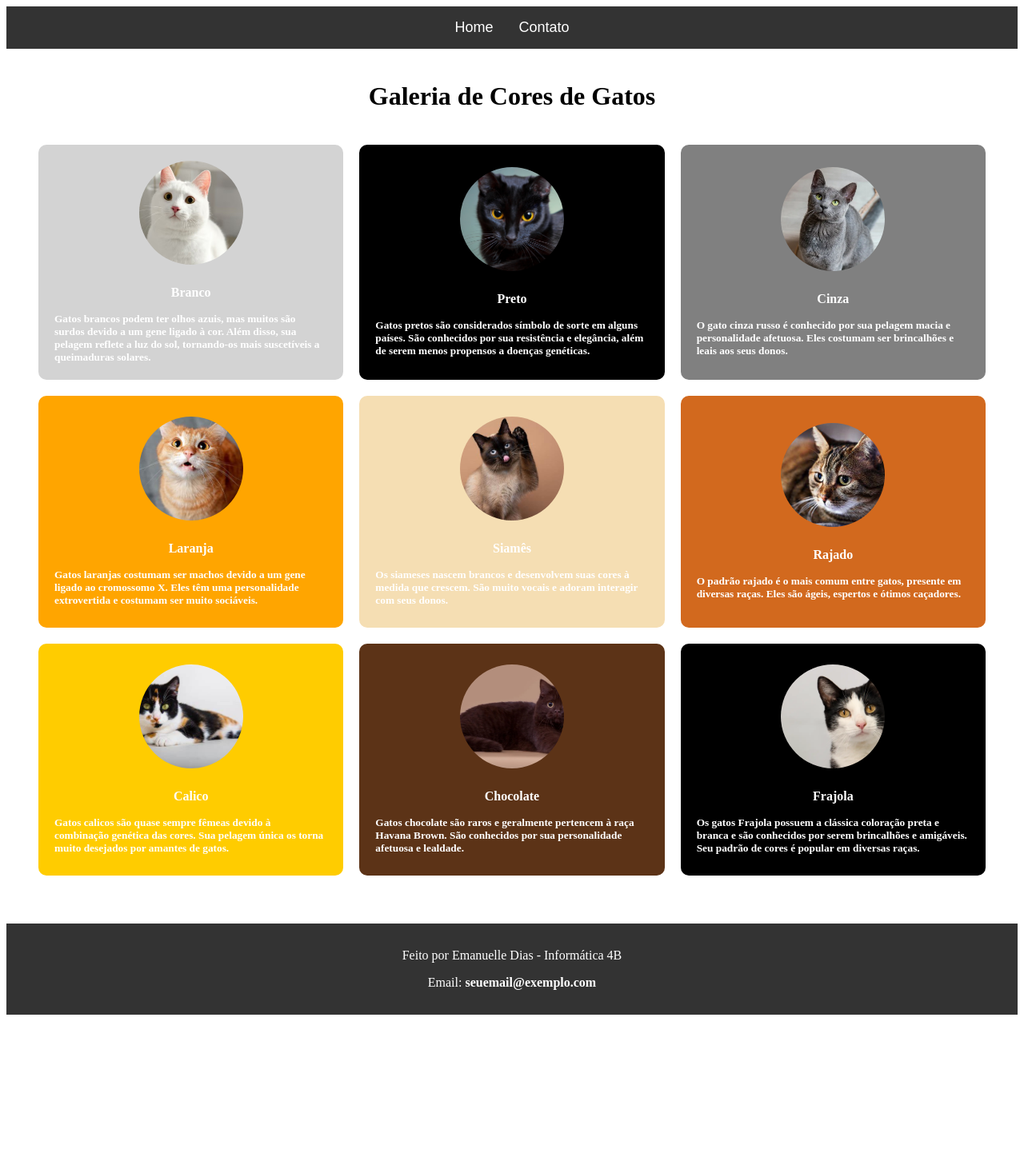
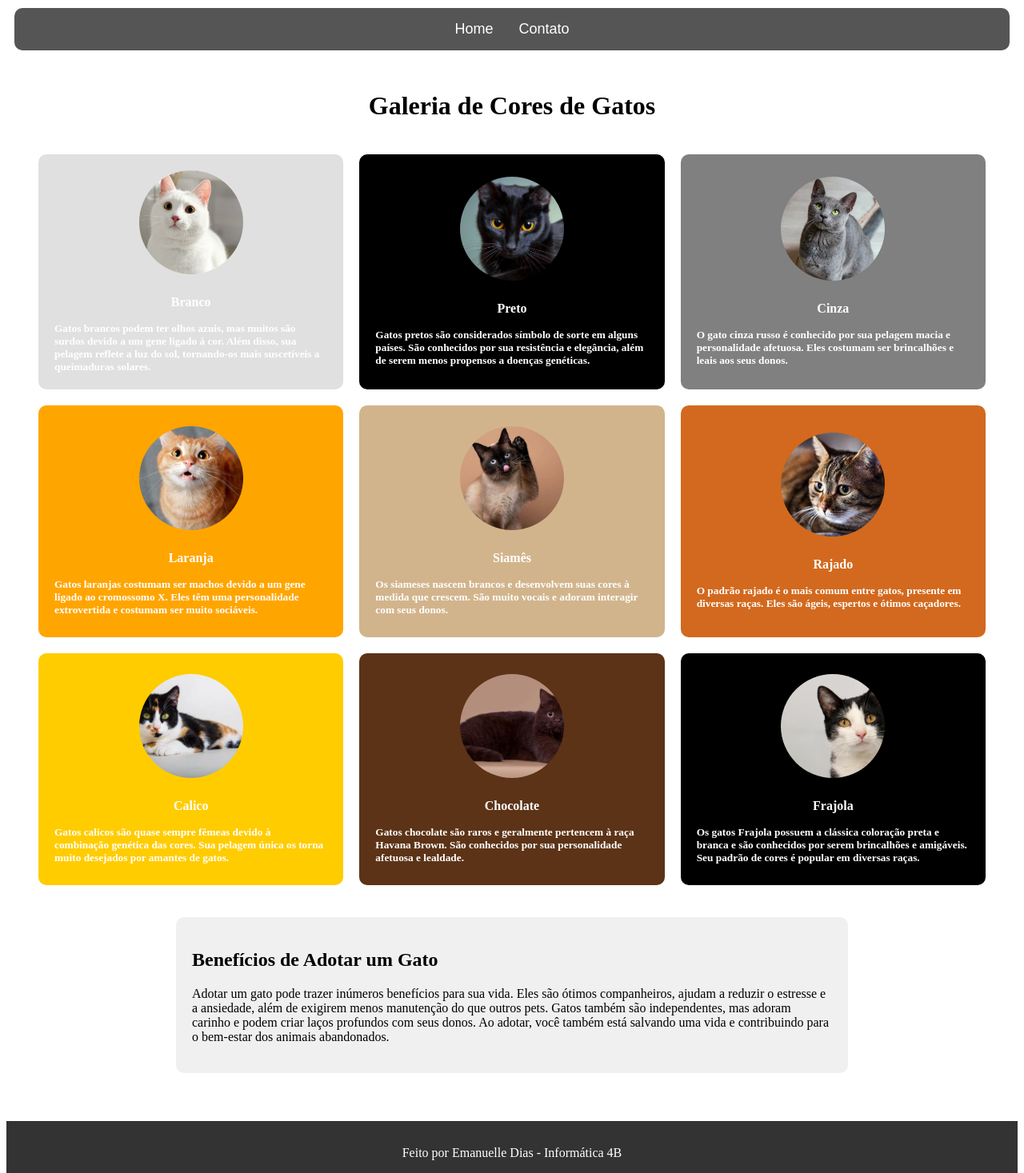
Before and after one commit to manudiass03/manudiass03.github.io, a SvelteKit app: page / in a window 1280 px wide. Shown: the top 1467 px of the page at 80% size. Before the commit the page ends 1277 px from the top, so only its background shows below. Built offline with nearby package versions, Linux system fonts and the light colour scheme.

Commit message:
texto adoçao

```diff
--- a/src/routes/+page.svelte
+++ b/src/routes/+page.svelte
@@ -2,11 +2,11 @@
     import { onMount } from 'svelte';
     let page = 'home';
     let colors = [
-        { name: 'Branco', fact: 'Gatos brancos podem ter olhos azuis, mas muitos são surdos devido a um gene ligado à cor. Além disso, sua pelagem reflete a luz do sol, tornando-os mais suscetíveis a queimaduras solares.', color: '#D3D3D3', image: 'branco.jpg' },
+        { name: 'Branco', fact: 'Gatos brancos podem ter olhos azuis, mas muitos são surdos devido a um gene ligado à cor. Além disso, sua pelagem reflete a luz do sol, tornando-os mais suscetíveis a queimaduras solares.', color: '#E0E0E0', image: 'branco.jpg' },
         { name: 'Preto', fact: 'Gatos pretos são considerados símbolo de sorte em alguns países. São conhecidos por sua resistência e elegância, além de serem menos propensos a doenças genéticas.', color: '#000000', image: 'preto.jpg' },
         { name: 'Cinza', fact: 'O gato cinza russo é conhecido por sua pelagem macia e personalidade afetuosa. Eles costumam ser brincalhões e leais aos seus donos.', color: '#808080', image: 'cinza.jpg' },
         { name: 'Laranja', fact: 'Gatos laranjas costumam ser machos devido a um gene ligado ao cromossomo X. Eles têm uma personalidade extrovertida e costumam ser muito sociáveis.', color: '#FFA500', image: 'laranja.jpg' },
-        { name: 'Siamês', fact: 'Os siameses nascem brancos e desenvolvem suas cores à medida que crescem. São muito vocais e adoram interagir com seus donos.', color: '#F5DEB3', image: 'siames.jpg' },
+        { name: 'Siamês', fact: 'Os siameses nascem brancos e desenvolvem suas cores à medida que crescem. São muito vocais e adoram interagir com seus donos.', color: '#D2B48C', image: 'siames.jpg' },
         { name: 'Rajado', fact: 'O padrão rajado é o mais comum entre gatos, presente em diversas raças. Eles são ágeis, espertos e ótimos caçadores.', color: '#D2691E', image: 'rajado.jpg' },
         { name: 'Calico', fact: 'Gatos calicos são quase sempre fêmeas devido à combinação genética das cores. Sua pelagem única os torna muito desejados por amantes de gatos.', color: '#FFCC00', image: 'calico.jpg' },
         { name: 'Chocolate', fact: 'Gatos chocolate são raros e geralmente pertencem à raça Havana Brown. São conhecidos por sua personalidade afetuosa e lealdade.', color: '#5C3317', image: 'chocolate.jpg' },
@@ -23,12 +23,14 @@
         background: #f8f9fa;
     }
     nav {
-        background: #333;
+        background: #555;
         color: white;
         padding: 15px;
         display: flex;
         justify-content: center;
         gap: 20px;
+        border-radius: 10px;
+        margin: 10px;
     }
     nav button {
         background: none;
@@ -79,6 +81,13 @@
         text-align: center;
         margin-top: 20px;
     }
+    .adoption-benefits {
+        background: #f0f0f0;
+        padding: 20px;
+        margin: 20px auto;
+        border-radius: 10px;
+        max-width: 800px;
+    }
 </style>
 
 <nav>
@@ -98,6 +107,10 @@
                 </div>
             {/each}
         </div>
+        <div class="adoption-benefits">
+            <h2>Benefícios de Adotar um Gato</h2>
+            <p>Adotar um gato pode trazer inúmeros benefícios para sua vida. Eles são ótimos companheiros, ajudam a reduzir o estresse e a ansiedade, além de exigirem menos manutenção do que outros pets. Gatos também são independentes, mas adoram carinho e podem criar laços profundos com seus donos. Ao adotar, você também está salvando uma vida e contribuindo para o bem-estar dos animais abandonados.</p>
+        </div>
     </div>
 {:else if page === 'contato'}
     <div class="container">
```
